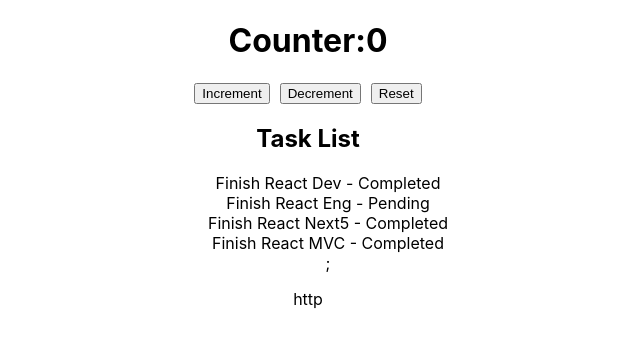
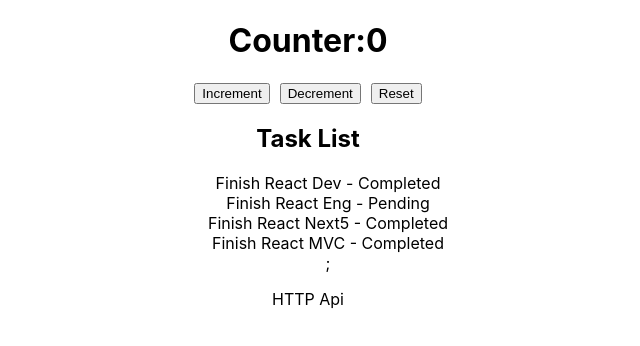
Before and after one commit to arafat-fullstackdev/React-JS-Multiple-Projects, a React (Create React App) app: page / in a window 1280 px wide. Shown: the top 346 px of the page, without its empty margins (332-972 px from the left). Built offline with nearby package versions, Linux system fonts and the light colour scheme; no server answers.

Commit message:
Add Axeios for http req

```diff
--- a/src/App.js
+++ b/src/App.js
@@ -2,7 +2,8 @@
 import './App.css';
 import Counter from './components/counterApp/counter';
 import Task from './components/taskApp/Task';
-import Http from './components/http/http';
+import Https from './components/http/HttpApi';
+
 
 
 function App() {
@@ -10,7 +11,7 @@
     <div className="App">
       <Counter/>
       <Task/>
-      <Http/>
+      <Https/>
     </div>
   );
 }
--- /dev/null
+++ b/src/components/http/HttpApi.jsx
@@ -0,0 +1,21 @@
+import {useEffect} from 'react';
+import axios from 'axios';
+
+const URL = "https://jsonplaceholder.typicode.com/posts";
+const  Https = () => {
+    useEffect(()=> {
+    // logic building http req
+    axios
+    .get(URL)
+    .then((post) =>{
+      console.log(post);
+    })
+    .catch((err)=>{})
+    console.log('http from api')
+    },[])
+  return (
+    <div>HTTP Api</div>
+  )
+}
+
+export default Https;
--- a/src/components/http/http.jsx
+++ /dev/null
@@ -1,13 +0,0 @@
-import {useEffect} from 'react';
-
-const  Http = () => {
-    useEffect(()=> {
-    // logic building
-    console.log('http from api')
-    },[])
-  return (
-    <div>http</div>
-  )
-}
-
-export default Http;
```
